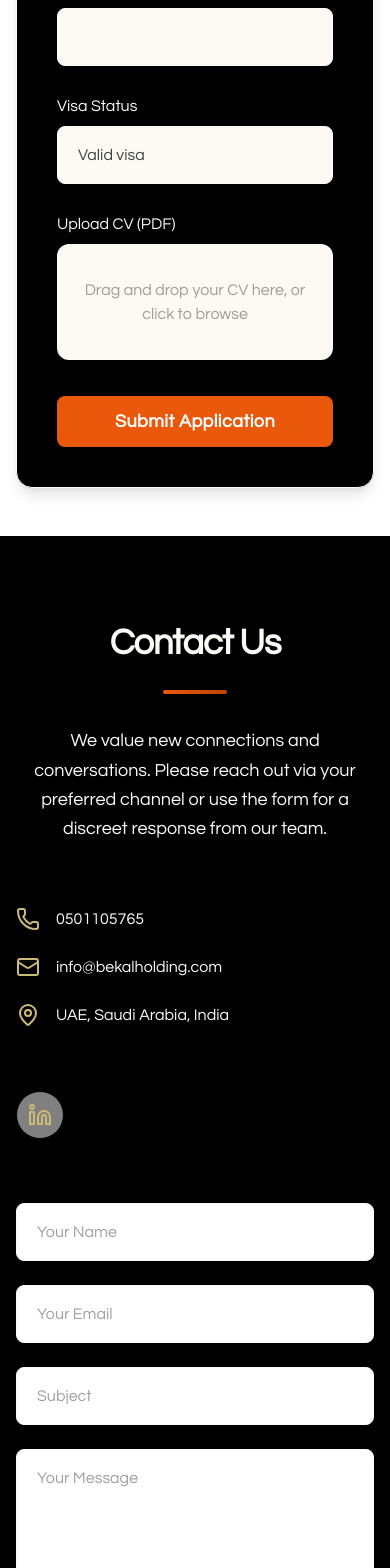
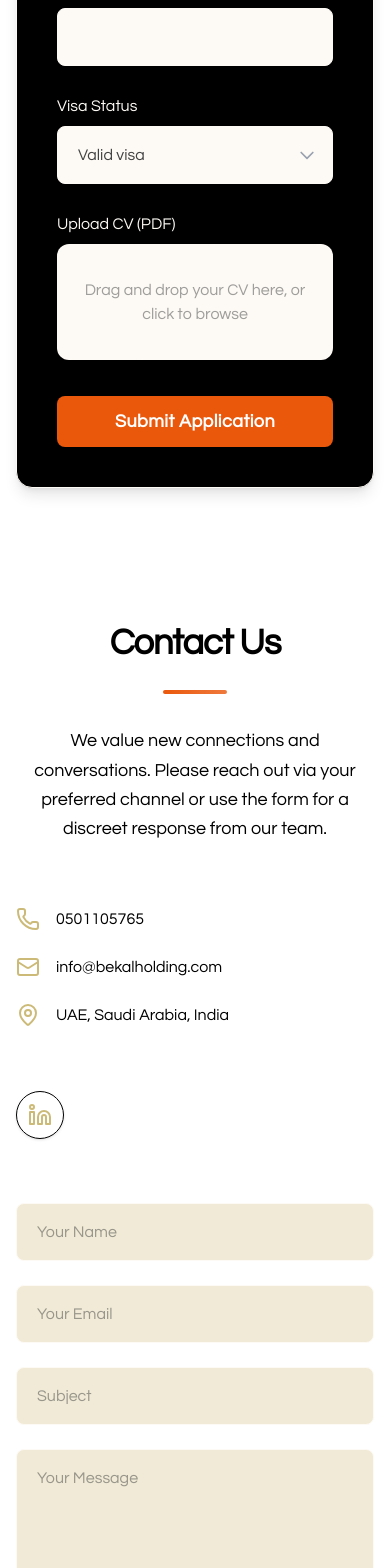
Before and after one commit to Dhaliyanoushad/bekal-holdings, a Next.js app: page / in a window 390 px wide. Shown: the part 8080-9648 px from the top of the page. Built offline with nearby package versions, Linux system fonts and the light colour scheme.

Commit message:
Add scroll color handler and enhance background color transitions for sections

```diff
--- a/src/app/globals.css
+++ b/src/app/globals.css
@@ -58,3 +58,8 @@ body {
   color: var(--foreground);
   font-family: Arial, Helvetica, sans-serif;
 }
+
+.color-change,
+body {
+  transition: background-color 0.6s ease-in-out, color 0.6s ease-in-out;
+}
--- a/src/app/layout.tsx
+++ b/src/app/layout.tsx
@@ -1,13 +1,12 @@
 import "./globals.css";
 import type { Metadata } from "next";
-import { Inter } from "next/font/google";
 import { Questrial } from "next/font/google";
+// import ScrollColorHandler from "../components/ScrollColorHandler";
+
 const questrial = Questrial({
   subsets: ["latin"],
   weight: "400",
 });
-
-const inter = Inter({ subsets: ["latin"] });
 
 export const metadata: Metadata = {
   title: "Bekal International Holding",
@@ -21,7 +20,10 @@ export default function RootLayout({
 }) {
   return (
     <html lang="en">
-      <body className={questrial.className}>{children}</body>
+      <body className={`${questrial.className} bg-white`}>
+        {/* <ScrollColorHandler /> */}
+        {children}
+      </body>
     </html>
   );
 }
--- a/src/components/AboutUs.tsx
+++ b/src/components/AboutUs.tsx
@@ -2,7 +2,7 @@ import React from "react";
 
 const MissionSection = () => (
   <section
-    className="w-full min-h-[320px] bg-white flex flex-row scroll-mt-20"
+    className="w-full min-h-[320px] bg-white flex flex-row scroll-mt-20 color-change"
     id="about"
   >
     {/* Left Text */}
--- a/src/components/Careers.tsx
+++ b/src/components/Careers.tsx
@@ -1,7 +1,7 @@
 import React from "react";
 
 const Careers = () => (
-  <section id="careers" className="py-12 bg-white scroll-mt-20">
+  <section id="careers" className="py-12 bg-white scroll-mt-20 color-change">
     <div className="max-w-4xl mx-auto px-4 sm:px-8 ">
       <div className="text-center mb-16">
         <h2 className="text-heading font-bold tracking-tight text-black mb-5">
@@ -62,11 +62,29 @@ const Careers = () => (
             <label className="block text-off-white font-medium mb-2">
               Visa Status
             </label>
-            <select className="w-full px-5 py-4 border border-off-white bg-off-white rounded-lg focus:outline-none focus:ring-2 focus:ring-off-white transition text-description appearance-none text-dark-gray">
-              <option>Valid visa</option>
-              <option>Transfer soon</option>
-              <option>Outside country</option>
-            </select>
+            <div className="relative w-full">
+              <select className="w-full px-5 py-4 border border-off-white bg-off-white rounded-lg focus:outline-none focus:ring-2 focus:ring-off-white transition text-description appearance-none text-dark-gray">
+                <option>Valid visa</option>
+                <option>Transfer soon</option>
+                <option>Outside country</option>
+              </select>
+
+              <div className="pointer-events-none absolute inset-y-0 right-4 flex items-center">
+                <svg
+                  className="w-5 h-5 text-gray-400"
+                  fill="none"
+                  stroke="currentColor"
+                  strokeWidth="2"
+                  viewBox="0 0 24 24"
+                >
+                  <path
+                    strokeLinecap="round"
+                    strokeLinejoin="round"
+                    d="M19 9l-7 7-7-7"
+                  />
+                </svg>
+              </div>
+            </div>
           </div>
           <div>
             <label className="block text-off-white font-medium mb-2">
--- a/src/components/Commitment.tsx
+++ b/src/components/Commitment.tsx
@@ -2,7 +2,7 @@ import React from "react";
 
 const MissionSection = () => (
   <section
-    className="w-full min-h-[320px] bg-white flex flex-row-reverse scroll-mt-20"
+    className="w-full min-h-[320px] bg-white flex flex-row-reverse scroll-mt-20 color-change"
     id="about"
   >
     {/* Left Text */}
--- a/src/components/Companies.tsx
+++ b/src/components/Companies.tsx
@@ -40,7 +40,10 @@ const companies = [
 ];
 
 const Companies = () => (
-  <section id="companies" className="py-20 bg-white relative scroll-mt-20">
+  <section
+    id="companies"
+    className="py-20 bg-white relative scroll-mt-20 color-change"
+  >
     <div className="max-w-7xl mx-auto px-4 sm:px-8">
       <div className="text-center mb-16">
         <h2 className="text-heading-sm sm:text-heading font-bold text-black mb-4 tracking-tight">
--- a/src/components/Contact.tsx
+++ b/src/components/Contact.tsx
@@ -1,14 +1,14 @@
 import { Linkedin, Instagram, Mail, Phone, MapPin } from "lucide-react";
 
 const Contact = () => (
-  <section id="contact" className="py-20 bg-black scroll-mt-20">
+  <section id="contact" className="py-20 bg-white scroll-mt-20 color-change">
     <div className="max-w-6xl mx-auto px-4 sm:px-8">
       <div className="text-center mb-16">
-        <h2 className="text-heading font-bold tracking-tight text-off-white mb-5">
+        <h2 className="text-heading font-bold tracking-tight text-black mb-5">
           Contact Us
         </h2>
         <div className="w-16 h-1 mx-auto rounded-full mb-8 bg-gradient-to-r from-primary-orange to-primary-orange/80" />
-        <p className="text-body text-off-white max-w-xl mx-auto leading-relaxed">
+        <p className="text-body text-black max-w-xl mx-auto leading-relaxed">
           We value new connections and conversations. Please reach out via your
           preferred channel or use the form for a discreet response from our
           team.
@@ -22,7 +22,7 @@ const Contact = () => (
               <Phone className="text-brushed-gold w-6 h-6" />
               <a
                 href="tel:0501105765"
-                className="text-off-white hover:text-off-white text-description transition font-medium"
+                className="text-black hover:text-black text-description transition font-medium"
               >
                 0501105765
               </a>
@@ -33,14 +33,14 @@ const Contact = () => (
                 href="https://mail.google.com/mail/?view=cm&fs=1&to=info@bekalholding.com"
                 target="_blank"
                 rel="noopener noreferrer"
-                className="text-off-white hover:text-off-white text-description transition font-medium"
+                className="text-black hover:text-black text-description transition font-medium"
               >
                 info@bekalholding.com
               </a>
             </div>
             <div className="flex items-center gap-4">
               <MapPin className="text-brushed-gold w-6 h-6" />
-              <span className="text-off-white leading-tight text-description">
+              <span className="text-black leading-tight text-description">
                 UAE, Saudi Arabia, India
               </span>
             </div>
@@ -50,7 +50,7 @@ const Contact = () => (
               href="https://www.linkedin.com/in/shahal-bekal-holding"
               target="_blank"
               rel="noopener noreferrer"
-              className="flex items-center justify-center w-12 h-12 rounded-full bg-white/50 border border-black shadow-sm hover:bg-white transition"
+              className="flex items-center justify-center w-12 h-12 rounded-full bg-white/50 border border-black shadow-sm hover:bg-off-white transition"
             >
               <Linkedin className="text-brushed-gold w-6 h-6" />
             </a>
@@ -58,7 +58,7 @@ const Contact = () => (
               href="https://www.instagram.com"
               target="_blank"
               rel="noopener noreferrer"
-              className="flex items-center justify-center w-12 h-12 rounded-full bg-white/80 border border-[#e4dcc9] shadow-sm hover:bg-[#f6ecd1] transition"
+              className="flex items-center justify-center w-12 h-12 rounded-full bg-off-white/80 border border-[#e4dcc9] shadow-sm hover:bg-[#f6ecd1] transition"
             >
               <Instagram className="text-[#bfa450] w-6 h-6" />
             </a> */}
@@ -70,22 +70,22 @@ const Contact = () => (
             <input
               type="text"
               placeholder="Your Name"
-              className="w-full px-5 py-4 bg-white rounded-lg border border-off-white focus:outline-none focus:ring-3 focus:ring-off-white text-description placeholder-dark-gray/50 transition text-black"
+              className="w-full px-5 py-4 bg-brushed-gold/30 rounded-lg border border-off-white focus:outline-none focus:ring-1 focus:ring-blacktext-description placeholder-dark-gray/50 transition text-black"
             />
             <input
               type="email"
               placeholder="Your Email"
-              className="w-full px-5 py-4 bg-white rounded-lg border border-off-white focus:outline-none focus:ring-3 focus:ring-off-white text-description placeholder-dark-gray/50 text-black transition"
+              className="w-full px-5 py-4 bg-brushed-gold/30 rounded-lg border border-off-white focus:outline-none focus:ring-1 focus:ring-blacktext-description placeholder-dark-gray/50 text-black transition"
             />
             <input
               type="text"
               placeholder="Subject"
-              className="w-full px-5 py-4 bg-white rounded-lg border border-off-white focus:outline-none focus:ring-3 focus:ring-off-white text-description placeholder-dark-gray/50 text-black transition"
+              className="w-full px-5 py-4 bg-brushed-gold/30 rounded-lg border border-off-white focus:outline-none focus:ring-1 focus:ring-blacktext-description placeholder-dark-gray/50 text-black transition"
             />
             <textarea
               placeholder="Your Message"
               rows={5}
-              className="w-full px-5 py-4 bg-white rounded-lg border border-off-white focus:outline-none focus:ring-3 focus:ring-off-white text-description placeholder-dark-gray/50 text-black transition resize-none"
+              className="w-full px-5 py-4 bg-brushed-gold/30 rounded-lg border border-off-white focus:outline-none focus:ring-1 focus:ring-blacktext-description placeholder-dark-gray/50 text-black transition resize-none"
             ></textarea>
             <button
               type="submit"
--- /dev/null
+++ b/src/components/ScrollColorHandler.tsx
@@ -0,0 +1,34 @@
+"use client";
+
+import { useEffect } from "react";
+
+export default function ScrollColorHandler() {
+  useEffect(() => {
+    const triggerPoint = 4200; // px
+    const handleScroll = () => {
+      console.log(`Scroll position: ${window.scrollY}`);
+
+      const elements = document.querySelectorAll<HTMLElement>(".color-change");
+      if (window.scrollY >= triggerPoint) {
+        elements.forEach((el) => {
+          el.classList.remove("bg-white", "text-black");
+          el.classList.add("bg-black", "text-white");
+        });
+        document.body.classList.remove("bg-white");
+        document.body.classList.add("bg-black");
+      } else {
+        elements.forEach((el) => {
+          el.classList.remove("bg-black", "text-white");
+          el.classList.add("bg-white", "text-black");
+        });
+        document.body.classList.remove("bg-black");
+        document.body.classList.add("bg-white");
+      }
+    };
+
+    window.addEventListener("scroll", handleScroll);
+    return () => window.removeEventListener("scroll", handleScroll);
+  }, []);
+
+  return null;
+}
--- a/src/components/Values.tsx
+++ b/src/components/Values.tsx
@@ -55,7 +55,10 @@ const InfoPanel = ({
 );
 
 const Values = () => (
-  <section id="values" className="py-16 lg:py-24 bg-off-white scroll-mt-20">
+  <section
+    id="values"
+    className="py-16 lg:py-24 bg-white scroll-mt-20 color-change"
+  >
     <div className="max-w-7xl mx-auto px-4 sm:px-10 lg:px-20">
       <header className="text-center mb-14">
         <h2 className="text-2xl sm:text-3xl lg:text-4xl font-bold text-deep-navy tracking-wide mb-4">
```
Also changed, not shown: src/components/Board.tsx (+5 -2 lines).
